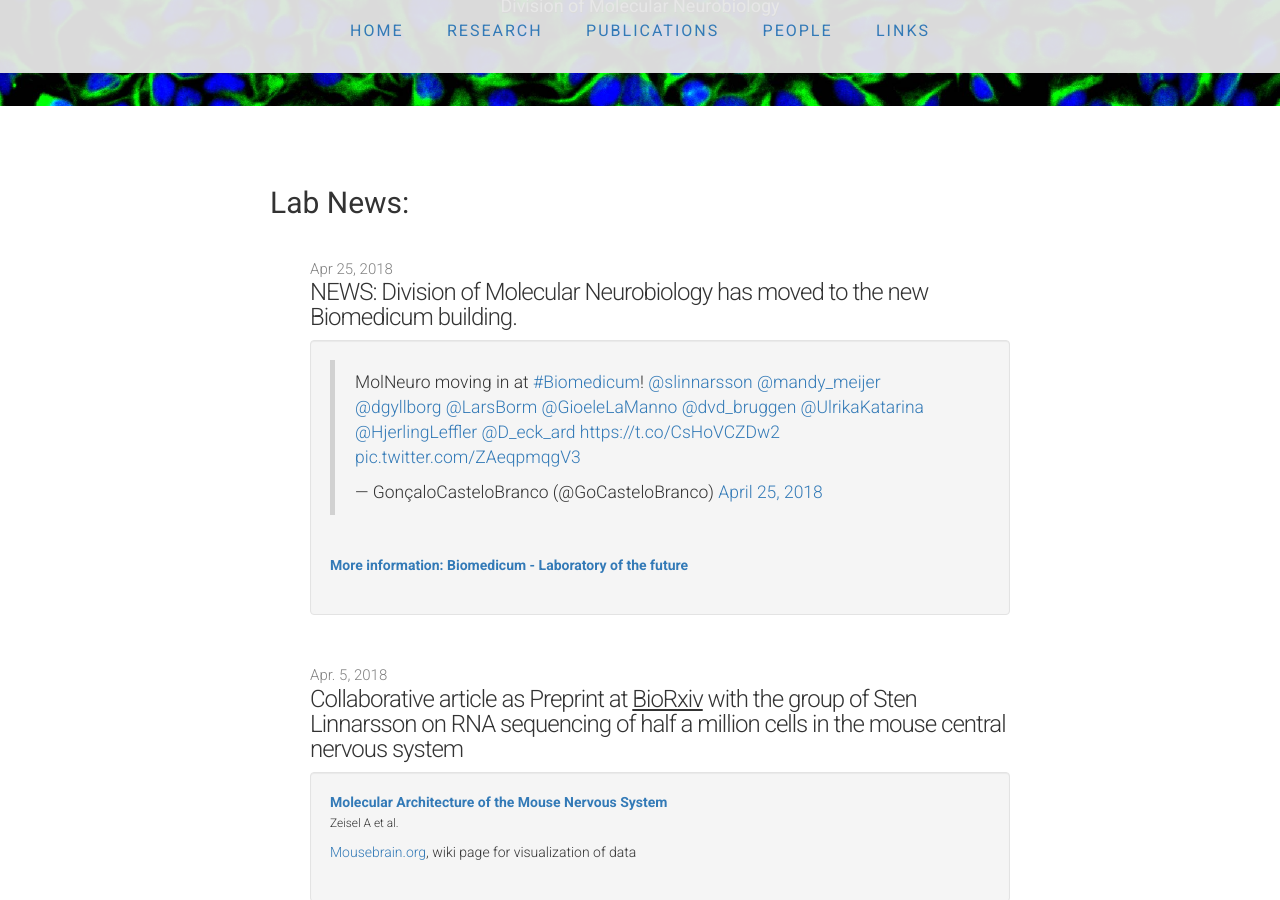
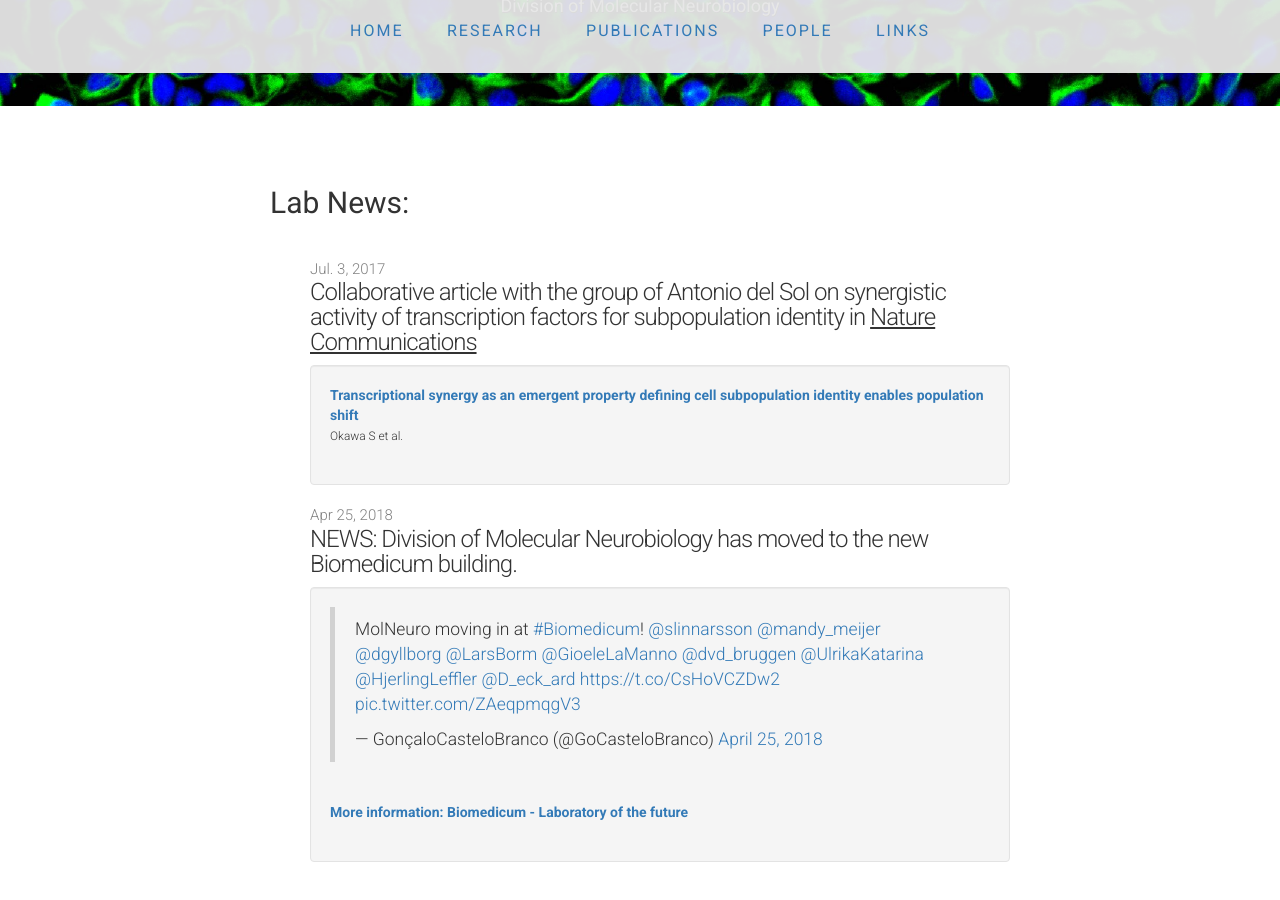
Before and after one commit to ArenasLab/arenaslab.github.io, a Jekyll site: the page index.html, which Jekyll copies as it is, in a window 1280 px wide and 900 px high, scrolled down 364 px. Built offline with Jekyll 4.4.1, drawn with Linux system fonts in a browser that asks for light colours; comment, search, counter and statistics services are not loaded.

Commit message:
Update index.html

```diff
--- a/index.html
+++ b/index.html
@@ -101,7 +101,21 @@
 
 :END TEMPLATE -->
 
-	<li>
+	  <li>
+            <span class="post-date">Jul. 3, 2017</span>
+            <span class="post-link">Collaborative article with the group of Antonio del Sol on synergistic activity of transcription factors for subpopulation identity in <u>Nature Communications</u></span>
+          </li>
+          <div class="well">
+            <li class="media">
+              <div class="media-body">
+              <strong class="media-heading"><a href="https://www.nature.com/articles/s41467-018-05016-8">Transcriptional synergy as an emergent property defining cell subpopulation identity enables population shift</a></strong>
+              <p><small>Okawa S et al.</small></p>
+               </div>
+             </li>
+           </div>
+
+
+        <li>
             <span class="post-date">Apr 25, 2018</span>
             <span class="post-link">NEWS: Division of Molecular Neurobiology has moved to the new Biomedicum building.<span>
         </li>
```
